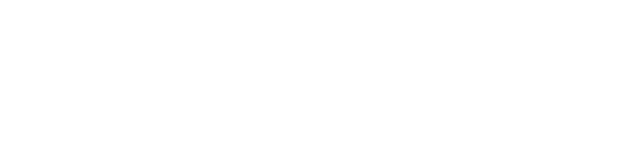
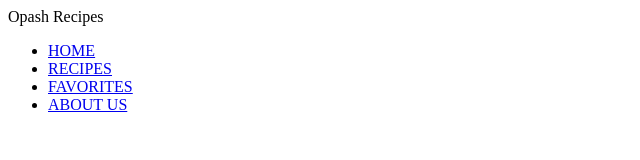
Before and after one commit to amosopande/final-project, a plain HTML site: page index.html in a window 1280 px wide. Shown: the whole page, without its empty margins (0-640 px from the left). Drawn offline with Linux system fonts and the light colour scheme.

Commit message:
add changes

```diff
--- a/index.html
+++ b/index.html
@@ -7,6 +7,15 @@
     <title>Document</title>
 </head>
 <body>
-
+    <!-- Header -->
+    <nav class="header">
+    <span  class="logo">Opash Recipes</span>
+    <ul>
+        <li><a href="#">HOME</a></li>
+        <li><a href="#">RECIPES</a></li>
+        <li><a href="#">FAVORITES</li>
+        <li><a href="#">ABOUT US</a></li>
+    </ul>
+    </nav>
 </body>
 </html>
```
